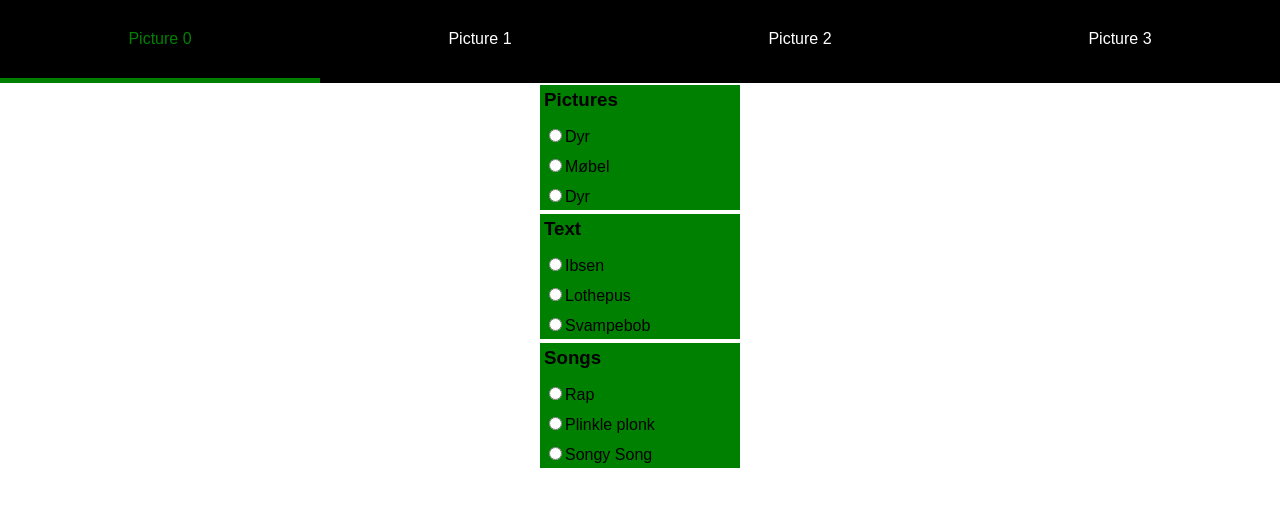
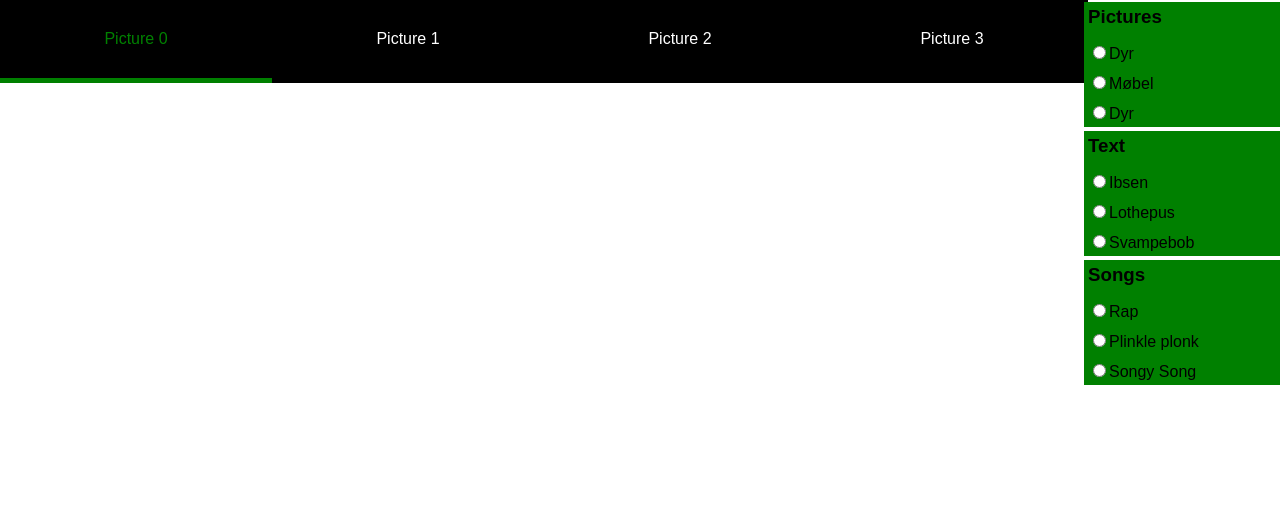
Before and after one commit to IT2810/it2810-webutvikling-h18-prosjekt-2-gruppe--56, a React (Create React App) app: page / in a window 1280 px wide. Shown: the top 506 px of the page. Built offline with nearby package versions, Linux system fonts and the light colour scheme.

Commit message:
Oppsett for å strukturer nettside på stor viewport

```diff
--- a/src/components/App.css
+++ b/src/components/App.css
@@ -3,6 +3,19 @@
   height: 80px;
 }
 
+.App{
+  display:flex;
+  flex-direction:row;
+  flex-grow: 1;
+  height:100vh;
+
+}
+.flex-item1{
+  width:85%;
+}
+.flex-item2{
+  width:15%;
+}
 .App-header {
   background-color: #222;
   height: 150px;
--- a/src/components/App.js
+++ b/src/components/App.js
@@ -11,9 +11,16 @@ import CategoryPane from './CategoryPane.js'
 class App extends Component {
     render() {
         return (
+            //Må være flex-container
             <div className="App">
-                <Tabsbar/>
-                <CategoryPane/>
+                <div className= "flex-item1">
+                  <Tabsbar/>
+                  <div className ="artPane - will be here">
+                  </div>
+                </div>
+                <div className = "flex-item2">
+                  <CategoryPane/>
+                </div>
             </div>
         );
     }
```
